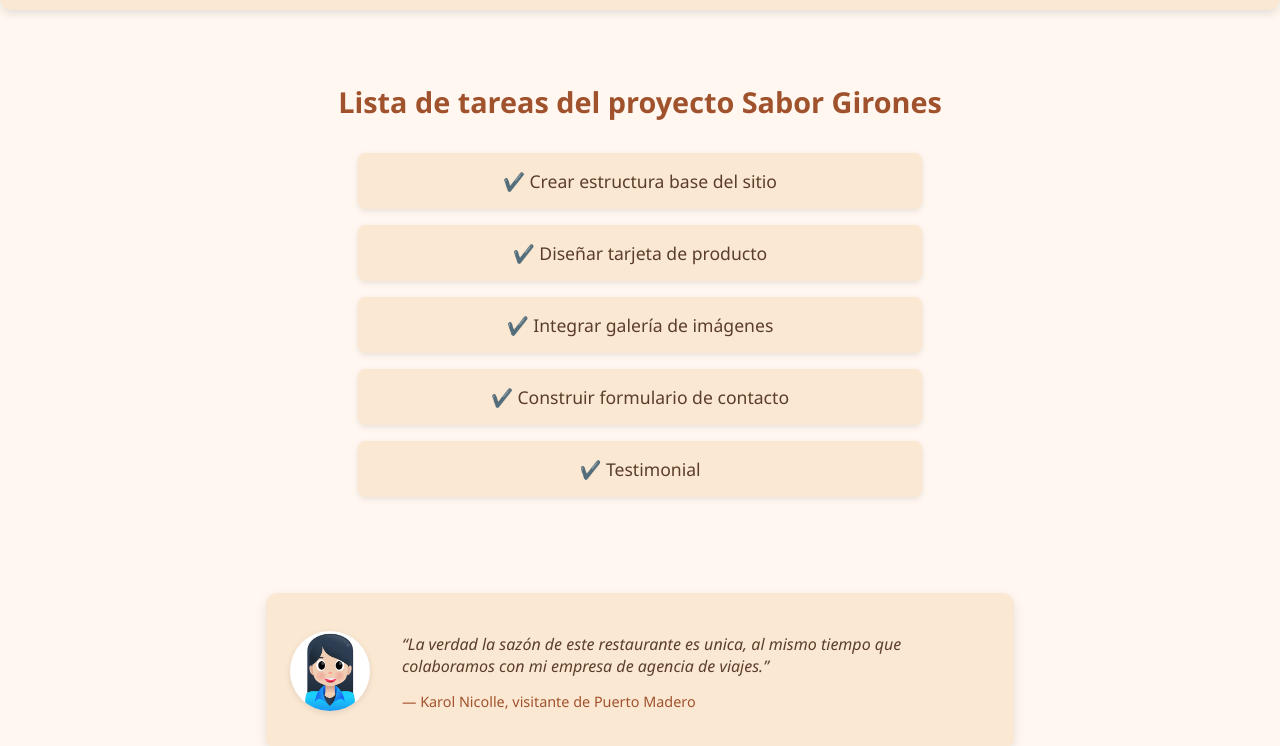
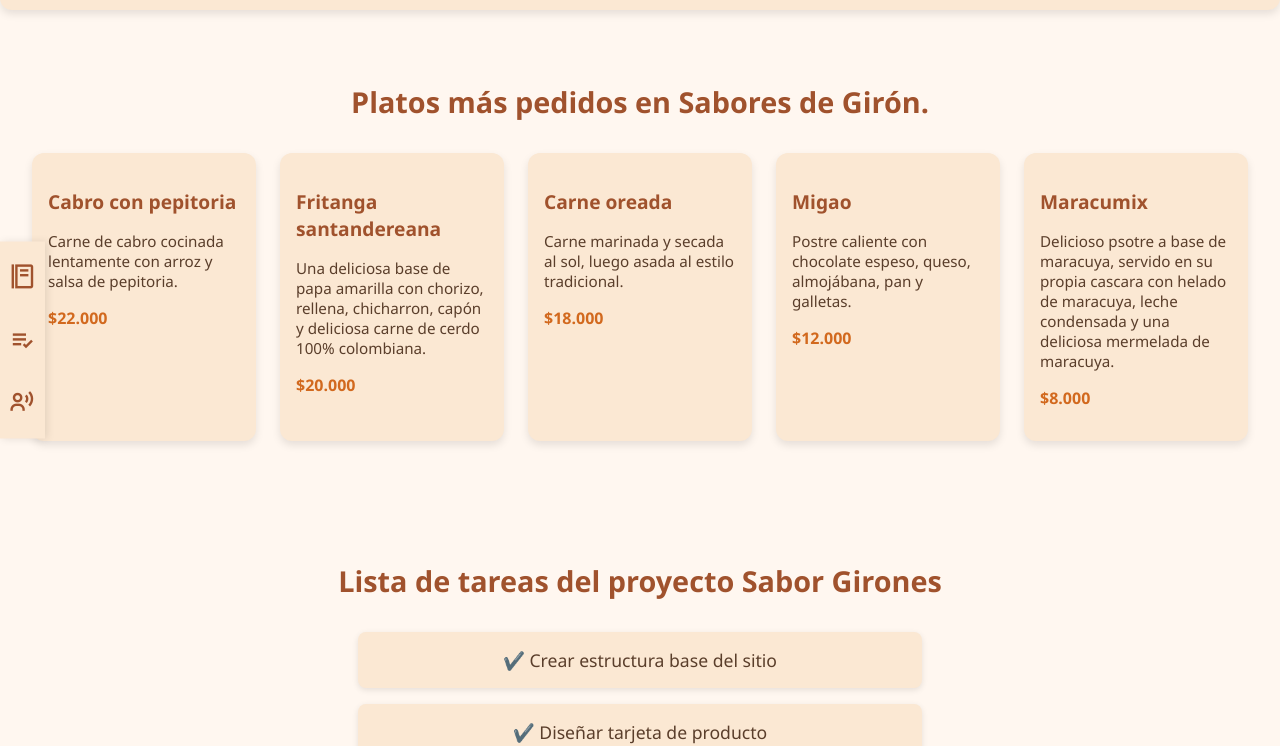
Before and after one commit to Nano5402/Flexbox-C, a plain HTML site: page index.html in a window 1280 px wide. Shown: the part 60-806 px from the top of the page. Drawn offline with nearby package versions, Linux system fonts and the light colour scheme.

Commit message:
Finalizado punto C

```diff
--- a/index.html
+++ b/index.html
@@ -9,7 +9,22 @@
 </head>
 <body>
 
+
   <main>
+    <aside class="sidebar">
+  <nav class="sidebar__menu">
+        <a href="#precios" class="sidebar__item" title="Platos más pedidos">
+      <i class='bx bx-food-menu'></i>
+    <a href="#tareas" class="sidebar__item" title="Lista de tareas">
+      <i class='bx bx-list-check'></i>
+    </a>
+        </a>
+    <a href="#testimonial" class="sidebar__item" title="Testimonial">
+      <i class='bx bx-user-voice'></i>
+    </a>
+  </nav>
+</aside>
+
     <!-- Barra de navegación -->
     <nav class="navbar navbar--light">
       <div class="navbar__start">
@@ -32,8 +47,38 @@
         </li>
       </ul>
     </nav>
+<section id="precios" class="precios">
+  <h2 class="precios__titulo">Platos más pedidos en Sabores de Girón.</h2>
+  <div class="precios__contenedor">
+    <div class="precio__card">
+      <h3 class="precio__nombre">Cabro con pepitoria</h3>
+      <p class="precio__descripcion">Carne de cabro cocinada lentamente con arroz y salsa de pepitoria.</p>
+      <p class="precio__valor">$22.000</p>
+    </div>
+    <div class="precio__card">
+      <h3 class="precio__nombre">Fritanga santandereana</h3>
+      <p class="precio__descripcion">Una deliciosa base de papa amarilla con chorizo, rellena, chicharron, capón y deliciosa carne de cerdo 100% colombiana.</p>
+      <p class="precio__valor">$20.000</p>
+    </div>
+    <div class="precio__card">
+      <h3 class="precio__nombre">Carne oreada</h3>
+      <p class="precio__descripcion">Carne marinada y secada al sol, luego asada al estilo tradicional.</p>
+      <p class="precio__valor">$18.000</p>
+    </div>
+    <div class="precio__card">
+  <h3 class="precio__nombre">Migao</h3>
+  <p class="precio__descripcion">Postre caliente con chocolate espeso, queso, almojábana, pan y galletas.</p>
+  <p class="precio__valor">$12.000</p>
+</div>
+    <div class="precio__card">
+      <h3 class="precio__nombre">Maracumix</h3>
+      <p class="precio__descripcion">Delicioso psotre a base de maracuya, servido en su propia cascara con helado de maracuya, leche condensada y una deliciosa mermelada de maracuya.</p>
+      <p class="precio__valor">$8.000</p>
+    </div>
+  </div>
+</section>
 
-<section class="tareas">
+<section id="tareas" class="tareas">
   <h2 class="tareas__titulo">Lista de tareas del proyecto Sabor Girones</h2>
   <ul class="tareas__lista">
     <li class="tareas__item">✔️ Crear estructura base del sitio</li>
@@ -41,10 +86,11 @@
     <li class="tareas__item">✔️ Integrar galería de imágenes</li>
     <li class="tareas__item">✔️ Construir formulario de contacto</li>
     <li class="tareas__item">✔️ Testimonial</li>
+    <li class="tareas__item">✔️ Footer 3 columnas</li>
   </ul>
 </section>
 
-<section class="testimonial">
+<section id="testimonial" class="testimonial">
   <div class="testimonial__contenido">
     <img src="avatar.jpg" alt="Foto de cliente" class="testimonial__avatar">
     <div class="testimonial__texto">
@@ -55,6 +101,23 @@
 </section>
 
   </main>
+<footer class="footer">
+  <div class="footer__columna">
+    <h3 class="footer__titulo">Horario</h3>
+    <p>Lunes a sábado: 12pm - 8pm</p>
+    <p>Domingos: 12pm - 4pm</p>
+  </div>
 
+  <div class="footer__columna">
+    <h3 class="footer__titulo">Ubicación</h3>
+    <p>Calle 44 #23-40, Poblado Girón.</p>
+    <p>Girón, Santander</p>
+  </div>
+
+  <div class="footer__columna">
+    <h3 class="footer__titulo">Síguenos</h3>
+    <p>Instagram: @Nano__0204</p>
+  </div>
+</footer>
 </body>
 </html>
--- a/style.css
+++ b/style.css
@@ -395,3 +395,118 @@ body {
     text-align: center;
   }
 }
+
+/* === 9. Footer con tres columnas === */
+.footer {
+  display: flex;
+  justify-content: space-around;
+  flex-wrap: wrap;
+  background-color: #fbe8d3;
+  padding: 2rem;
+  color: #5a3e2b;
+  text-align: center;
+  border-top: 2px solid #d8b08c;
+}
+
+.footer__columna {
+  flex: 1 1 200px;
+  margin: 1rem;
+}
+
+.footer__titulo {
+  font-size: 1.2rem;
+  color: #a0522d;
+  margin-bottom: 0.5rem;
+  font-weight: bold;
+}
+
+@media (max-width: 600px) {
+  .footer {
+    flex-direction: column;
+    align-items: center;
+  }
+}
+
+/* === 10. Sección de precios con tarjetas horizontales === */
+.precios {
+  padding: 3rem 2rem;
+  background-color: rgba(255, 248, 240, 0.9);
+  text-align: center;
+}
+
+.precios__titulo {
+  font-size: 1.8rem;
+  color: #a0522d;
+  margin-bottom: 2rem;
+}
+
+.precios__contenedor {
+  display: flex;
+  flex-wrap: wrap;
+  justify-content: center;
+  gap: 1.5rem;
+}
+
+.precio__card {
+  background-color: #fbe8d3;
+  border-radius: 12px;
+  box-shadow: 0 4px 8px rgba(0, 0, 0, 0.1);
+  padding: 1rem;
+  max-width: 200px;
+  flex: 1 1 180px;
+  text-align: left;
+}
+
+.precio__nombre {
+  font-size: 1.2rem;
+  color: #a0522d;
+  margin-bottom: 0.5rem;
+}
+
+.precio__descripcion {
+  font-size: 0.95rem;
+  color: #5a3e2b;
+  margin-bottom: 0.5rem;
+}
+
+.precio__valor {
+  font-weight: bold;
+  color: #d2691e;
+  font-size: 1rem;
+}
+
+@media (max-width: 600px) {
+  .precio__card {
+    max-width: 100%;
+    text-align: center;
+  }
+}
+/* === 11. Sidebar de navegación vertical === */
+.sidebar {
+  position: fixed;
+  top: 50%;
+  left: 0;
+  transform: translateY(-50%);
+  background-color: #fbe8d3;
+  padding: 1rem 0.5rem;
+  box-shadow: 2px 0 8px rgba(0, 0, 0, 0.1);
+  z-index: 1000;
+}
+
+.sidebar__menu {
+  display: flex;
+  flex-direction: column;
+  align-items: center;
+  gap: 1.5rem;
+}
+
+.sidebar__item {
+  color: #a0522d;
+  font-size: 1.8rem;
+  text-decoration: none;
+  transition: color 0.3s ease;
+}
+
+.sidebar__item:hover {
+  color: #b34700;
+}
```
Also changed, not shown: card.html (+17 -0 lines), contacto.html (+17 -0 lines), servicios.html (+17 -0 lines).
